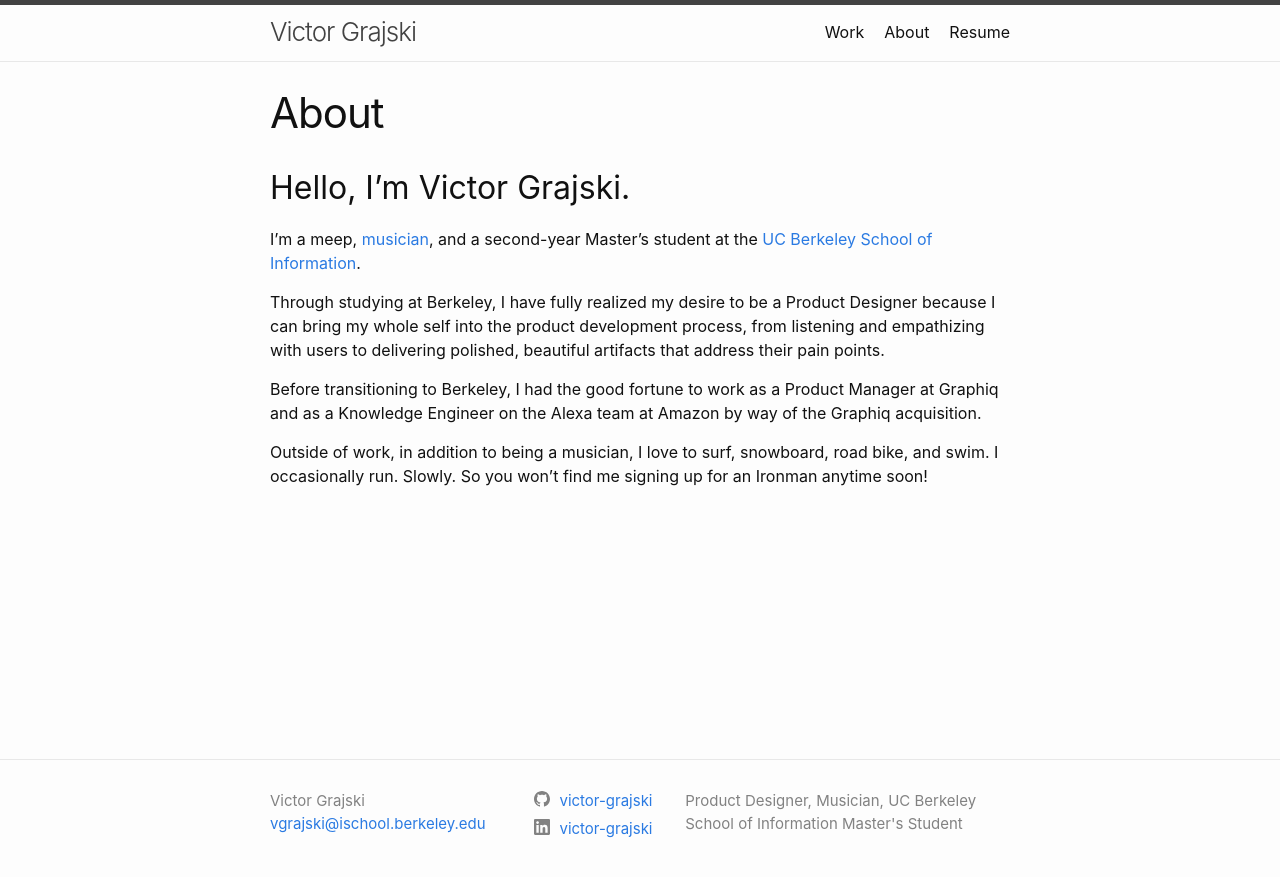
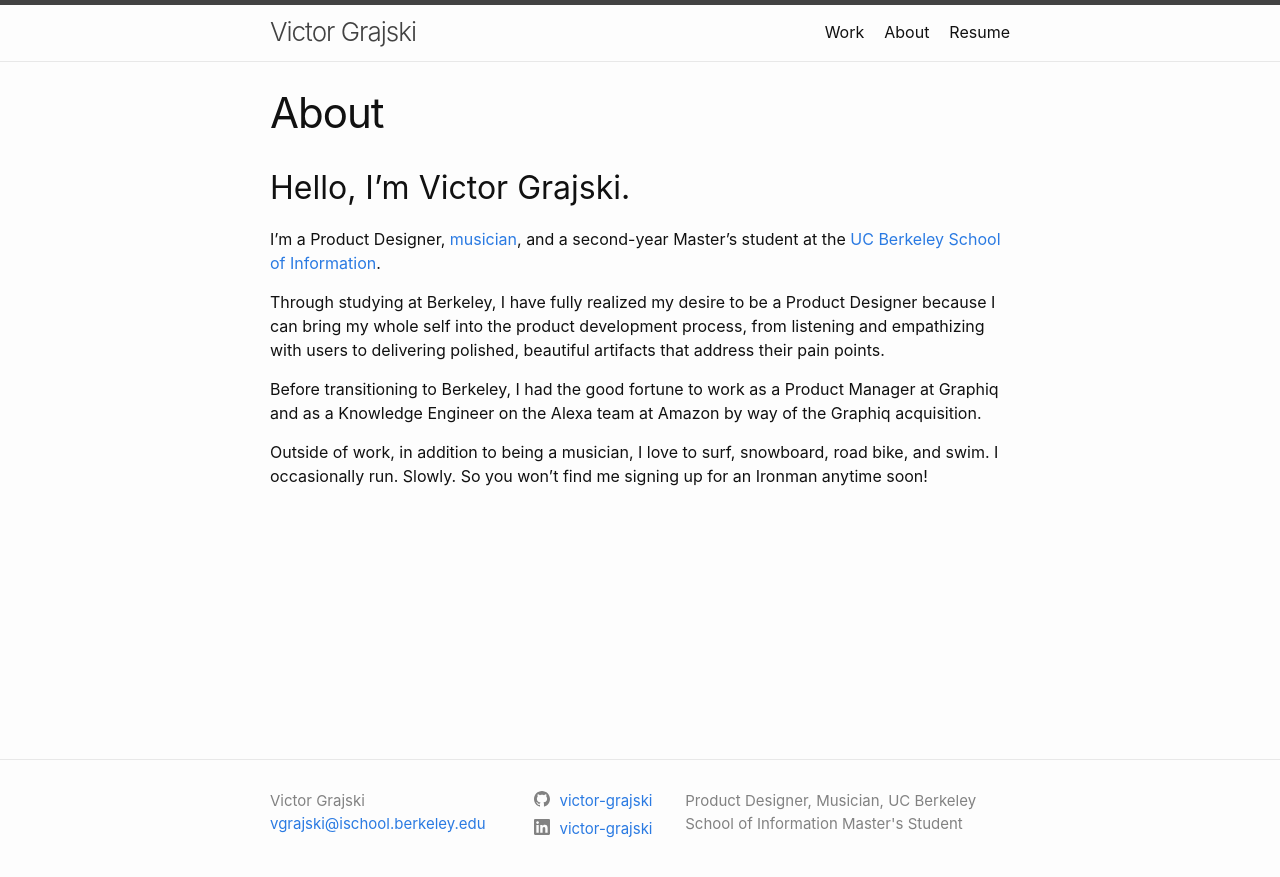
Before and after one commit to victor-grajski/portfolio-old, a Jekyll site: the page built from about.markdown, in a window 1280 px wide. Shown: the top 877 px of the page. Built offline with Jekyll 4.4.1, drawn with Linux system fonts in a browser that asks for light colours.

Commit message:
Update about.markdown

```diff
--- a/about.markdown
+++ b/about.markdown
@@ -6,7 +6,7 @@ permalink: /about/
 
 ## Hello, I'm Victor Grajski.
 
-I'm a meep, [musician](https://instagram.com/anima1a1a1a1), and a second-year Master's student at the [UC Berkeley School of Information](https://ischool.berkeley.edu).
+I'm a Product Designer, [musician](https://instagram.com/anima1a1a1a1), and a second-year Master's student at the [UC Berkeley School of Information](https://ischool.berkeley.edu).
 
 Through studying at Berkeley, I have fully realized my desire to be a Product Designer because I can bring my whole self into the product development process, from listening and empathizing with users to delivering polished, beautiful artifacts that address their pain points.
 
```
